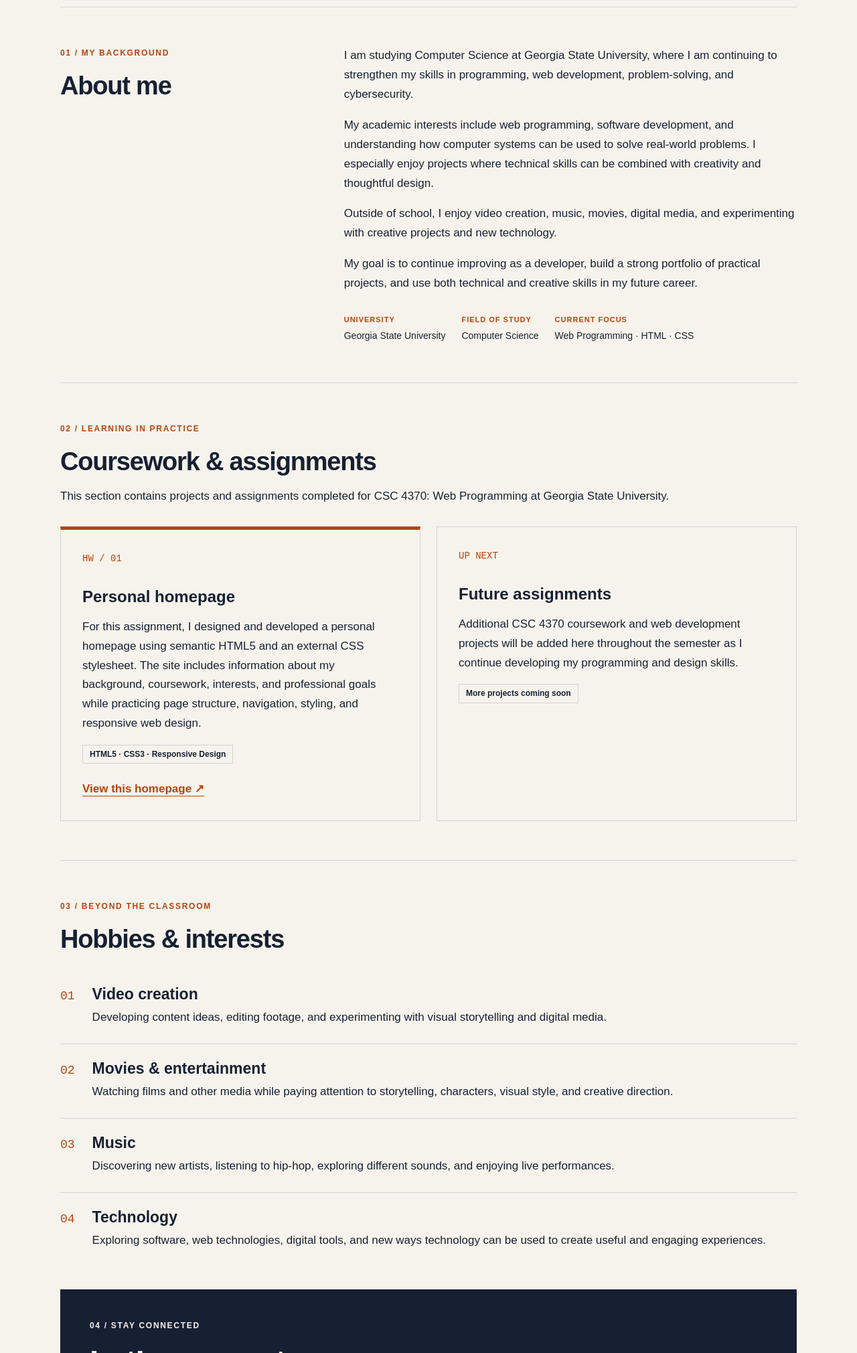
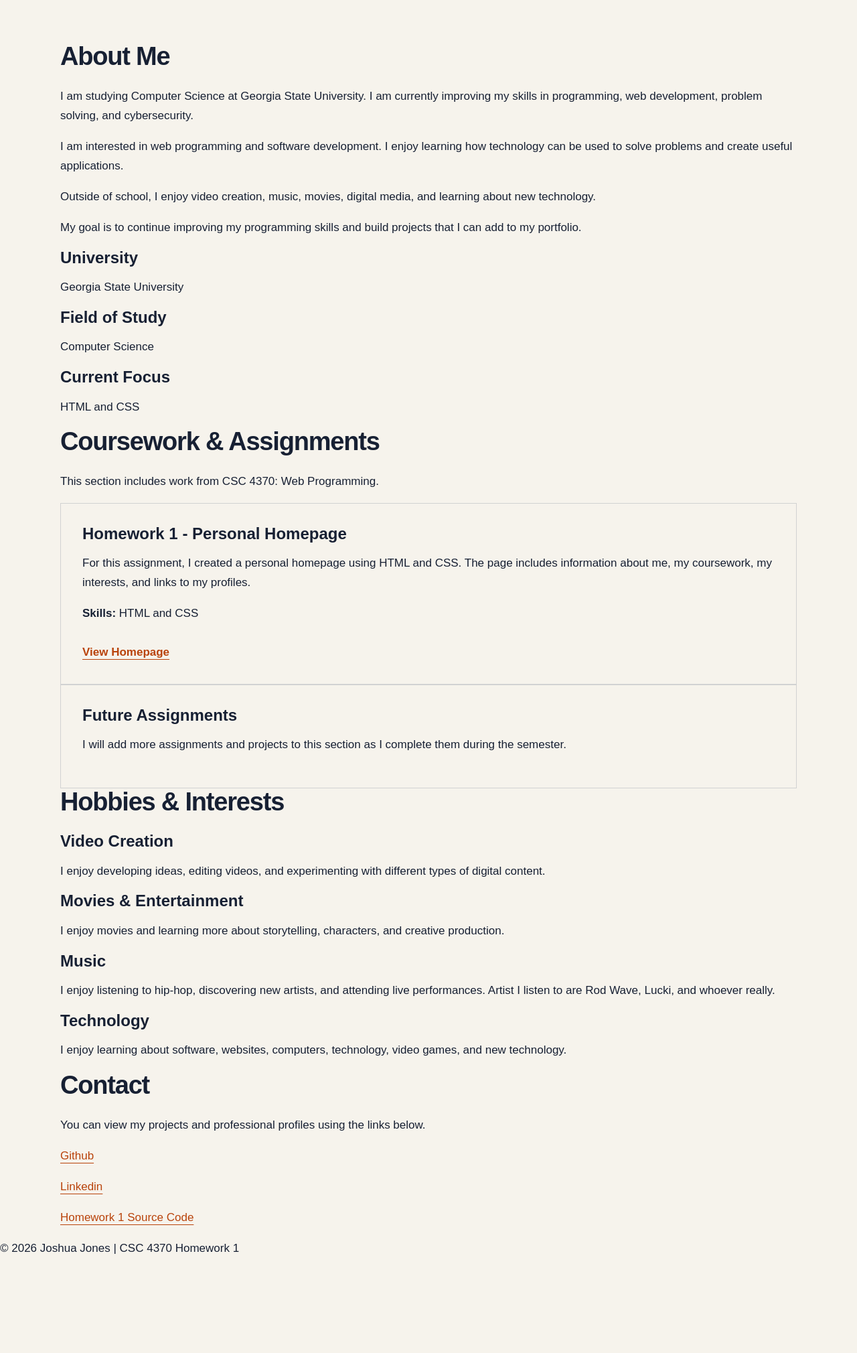
Before and after one commit to JoshJones552/HW-1ski, a plain HTML site: page index.html in a window 1280 px wide. Shown: the part 780-2800 px from the top of the page at 67% size. After the commit the page ends 2676 px from the top, so only its background shows below. Drawn offline with Linux system fonts and the light colour scheme.

Commit message:
Update index.html

```diff
--- a/index.html
+++ b/index.html
@@ -1,353 +1,196 @@
 <!DOCTYPE html>
 <html lang="en">
 <head>
-  <meta charset="utf-8">
-  <meta name="viewport" content="width=device-width, initial-scale=1">
-  <meta
-    name="description"
-    content="Joshua Jones's personal homepage and web programming coursework at Georgia State University."
-  >
-  <title>Joshua Jones | Personal Homepage</title>
+    <meta charset="UTF-8">
+    <meta name="viewport" content="width=device-width, initial-scale=1.0">
+    <title>Joshua Jones - Personal Homepage</title>
     <link rel="stylesheet" href="styles.css">
 </head>
 
 <body>
 
-  <a class="skip-link" href="#main">Skip to main content</a>
+<header>
+    <h2>JJ</h2>
 
-  <header class="site-header">
-    <div class="header-inner">
-
-      <a
-        class="wordmark"
-        href="#profile"
-        aria-label="Joshua Jones, back to profile"
-      >
-        JJ
-      </a>
-
-      <nav aria-label="Main navigation">
-        <ul>
-          <li><a href="#profile">Profile</a></li>
-          <li><a href="#about">About</a></li>
-          <li><a href="#coursework">Coursework</a></li>
-          <li><a href="#interests">Interests</a></li>
-          <li><a href="#contact">Contact</a></li>
-        </ul>
+    <nav>
+        <a href="#profile">Profile</a>
+        <a href="#about">About</a>
+        <a href="#coursework">Coursework</a>
+        <a href="#interests">Interests</a>
+        <a href="#contact">Contact</a>
     </nav>
-
-    </div>
 </header>
 
-  <main id="main">
+                                 <main>
 
-    <section
-      class="hero"
-      id="profile"
-      aria-labelledby="profile-title"
-    >
+    <section id="profile" class="hero">
 
-      <div class="hero-copy">
+        <div>
+            <p class="small-title">Georgia State University / Computer Science</p>
 
-        <p class="eyebrow">
-          Georgia State University / Computer Science
+            <h1>Joshua Jones</h1>
+
+            <h3>Computer Science Student</h3>
+
+            <p>
+                I am a Computer Science student at Georgia State University.
+                I am interested in web development, cybersecurity, technology,
+                and creative projects.
             </p>
 
-        <h1 id="profile-title">
-          Joshua<br>
-          <span>Jones.</span>
-        </h1>
+            <a class="button" href="#coursework">View My Coursework</a>
+        </div>
 
-        <p class="intro">
-          Computer science student. Creative problem solver.
+        <div>
+            <img src="images/profile.svg"
+                 alt="JJ profile graphic"
+                 width="350">
+
+            <p>Learning. Building. Improving.</p>
+        </div>
+
+    </section>
+
+
+    <section id="about">
+
+        <h2>About Me</h2>
+
+        <p>
+            I am studying Computer Science at Georgia State University.
+            I am currently improving my skills in programming, web development,
+            problem solving, and cybersecurity.
         </p>
 
         <p>
-          I’m a Computer Science student at Georgia State University
-          with interests in web development, cybersecurity, digital
-          media, and creative technology. This site highlights my
-          coursework, technical growth, and projects as I continue
-          building my skills.
-        </p>
-
-        <a class="button" href="#coursework">
-          Explore my coursework
-          <span aria-hidden="true">&#8599;</span>
-        </a>
-
-      </div>
-
-      <figure class="profile-art">
-
-        <img
-          src="images/profile.svg"
-          width="480"
-          height="480"
-          alt="Orange and cream JJ initials graphic representing Joshua Jones"
-        >
-
-        <figcaption>
-          Learning. Building. Improving.
-        </figcaption>
-
-      </figure>
-
-    </section>
-
-    <section
-      class="section about"
-      id="about"
-      aria-labelledby="about-title"
-    >
-
-      <div>
-        <p class="eyebrow">
-          01 / My background
-        </p>
-
-        <h2 id="about-title">
-          About me
-        </h2>
-      </div>
-
-      <div class="section-copy">
-
-        <p>
-          I am studying Computer Science at Georgia State University,
-          where I am continuing to strengthen my skills in programming,
-          web development, problem-solving, and cybersecurity.
-        </p>
-
-        <p>
-          My academic interests include web programming, software
-          development, and understanding how computer systems can be
-          used to solve real-world problems. I especially enjoy projects
-          where technical skills can be combined with creativity and
-          thoughtful design.
+            I am interested in web programming and software development.
+            I enjoy learning how technology can be used to solve problems
+            and create useful applications.
         </p>
 
         <p>
             Outside of school, I enjoy video creation, music, movies,
-          digital media, and experimenting with creative projects and
-          new technology.
+            digital media, and learning about new technology.
         </p>
 
         <p>
-          My goal is to continue improving as a developer, build a
-          strong portfolio of practical projects, and use both technical
-          and creative skills in my future career.
+            My goal is to continue improving my programming skills and
+            build projects that I can add to my portfolio.
         </p>
 
-        <dl class="facts">
+        <h3>University</h3>
+        <p>Georgia State University</p>
 
-          <div>
-            <dt>University</dt>
-            <dd>Georgia State University</dd>
+        <h3>Field of Study</h3>
+        <p>Computer Science</p>
+
+        <h3>Current Focus</h3>
+        <p>HTML and CSS</p>
+
+    </section>
+
+
+    <section id="coursework">
+
+        <h2>Coursework &amp; Assignments</h2>
+
+        <p>
+            This section includes work from CSC 4370: Web Programming.
+        </p>
+
+        <div class="project">
+
+            <h3>Homework 1 - Personal Homepage</h3>
+
+            <p>
+                For this assignment, I created a personal homepage using
+                HTML and CSS. The page includes information about me,
+                my coursework, my interests, and links to my profiles.
+            </p>
+
+            <p><strong>Skills:</strong> HTML and CSS</p>
+
+            <a href="#profile">View Homepage</a>
+
         </div>
 
-          <div>
-            <dt>Field of study</dt>
-            <dd>Computer Science</dd>
-          </div>
+        <div class="project">
 
-          <div>
-            <dt>Current focus</dt>
-            <dd>Web Programming · HTML · CSS</dd>
-          </div>
+            <h3>Future Assignments</h3>
 
-        </dl>
+            <p>
+                I will add more assignments and projects to this section
+                as I complete them during the semester.
+            </p>
 
         </div>
 
     </section>
 
-    <section
-      class="section"
-      id="coursework"
-      aria-labelledby="coursework-title"
-    >
 
-      <p class="eyebrow">
-        02 / Learning in practice
+    <section id="interests">
+
+        <h2>Hobbies &amp; Interests</h2>
+
+        <div class="interest">
+            <h3>Video Creation</h3>
+            <p>
+                I enjoy developing ideas, editing videos, and experimenting
+                with different types of digital content.
             </p>
+        </div>
 
-      <h2 id="coursework-title">
-        Coursework &amp; assignments
-      </h2>
+        <div class="interest">
+            <h3>Movies &amp; Entertainment</h3>
+            <p>
+                I enjoy movies and learning more about storytelling,
+                characters, and creative production.
+            </p>
+        </div>
 
-      <p class="section-lead">
-        This section contains projects and assignments completed for
-        CSC 4370: Web Programming at Georgia State University.
+        <div class="interest">
+            <h3>Music</h3>
+            <p>
+                I enjoy listening to hip-hop, discovering new artists,
+                and attending live performances. Artist I listen to are Rod Wave, Lucki, and whoever really.
             </p>
+        </div>
 
-      <div class="projects">
-
-        <article class="project featured">
-
-          <p class="project-number">
-            HW / 01
+        <div class="interest">
+            <h3>Technology</h3>
+            <p>
+                I enjoy learning about software, websites, computers, technology, video games,
+                and new technology.
             </p>
-
-          <h3>
-            Personal homepage
-          </h3>
-
-          <p>
-            For this assignment, I designed and developed a personal
-            homepage using semantic HTML5 and an external CSS stylesheet.
-            The site includes information about my background, coursework,
-            interests, and professional goals while practicing page
-            structure, navigation, styling, and responsive web design.
-          </p>
-
-          <p class="tag">
-            HTML5 · CSS3 · Responsive Design
-          </p>
-
-          <a href="#profile">
-            View this homepage
-            <span aria-hidden="true">&#8599;</span>
-          </a>
-
-        </article>
-
-        <article class="project">
-
-          <p class="project-number">
-            UP NEXT
-          </p>
-
-          <h3>
-            Future assignments
-          </h3>
-
-          <p>
-            Additional CSC 4370 coursework and web development projects
-            will be added here throughout the semester as I continue
-            developing my programming and design skills.
-          </p>
-
-          <p class="tag">
-            More projects coming soon
-          </p>
-
-        </article>
-
         </div>
 
     </section>
 
-    <section
-      class="section"
-      id="interests"
-      aria-labelledby="interests-title"
-    >
 
-      <p class="eyebrow">
-        03 / Beyond the classroom
+    <section id="contact">
+
+        <h2>Contact</h2>
+
+        <p>
+            You can view my projects and professional profiles using
+            the links below.
         </p>
 
-      <h2 id="interests-title">
-        Hobbies &amp; interests
-      </h2>
-
-      <ul class="interests-list">
-
-        <li>
-          <span class="interest-number" aria-hidden="true">01</span>
-          <div>
-            <h3>Video creation</h3>
         <p>
-              Developing content ideas, editing footage, and experimenting
-              with visual storytelling and digital media.
-            </p>
-          </div>
-        </li>
-
-        <li>
-          <span class="interest-number" aria-hidden="true">02</span>
-          <div>
-            <h3>Movies &amp; entertainment</h3>
-            <p>
-              Watching films and other media while paying attention to
-              storytelling, characters, visual style, and creative direction.
-            </p>
-          </div>
-        </li>
-
-        <li>
-          <span class="interest-number" aria-hidden="true">03</span>
-          <div>
-            <h3>Music</h3>
-            <p>
-              Discovering new artists, listening to hip-hop, exploring
-              different sounds, and enjoying live performances.
-            </p>
-          </div>
-        </li>
-
-        <li>
-          <span class="interest-number" aria-hidden="true">04</span>
-          <div>
-            <h3>Technology</h3>
-            <p>
-              Exploring software, web technologies, digital tools, and
-              new ways technology can be used to create useful and
-              engaging experiences.
-            </p>
-          </div>
-        </li>
-
-      </ul>
-
-    </section>
-
-    <section
-      class="section contact"
-      id="contact"
-      aria-labelledby="contact-title"
-    >
-
-      <p class="eyebrow">
-        04 / Stay connected
+            <a href="https://github.com/JoshJones552">
+                Github
+            </a>
         </p>
 
-      <h2 id="contact-title">
-        Let’s connect.
-      </h2>
+        <p>
+            <a href="https://www.linkedin.com/in/joshjonesin">
+                Linkedin
+            </a>
+        </p>
 
         <p>
-        I’m continuing to build my programming portfolio and document
-        my progress as a Computer Science student. You can view my
-        projects, source code, and professional profile below.
-      </p>
-
-      <a
-        class="button"
-        href="https://github.com/JoshJones552"
-        target="_blank"
-        rel="noopener noreferrer"
-      >
-        Visit my GitHub &#8599;
-      </a>
-
-      <a
-        class="button"
-        href="https://www.linkedin.com/in/joshjonesin"
-        target="_blank"
-        rel="noopener noreferrer"
-      >
-        Visit my LinkedIn &#8599;
-      </a>
-
-      <p>
-        <a
-          class="repository-link"
-          href="https://github.com/JoshJones552/HW-1ski"
-          target="_blank"
-          rel="noopener noreferrer"
-        >
-          View the source for this homepage
+            <a href="https://github.com/JoshJones552/HW-1ski">
+                Homework 1 Source Code
             </a>
         </p>
 
@@ -355,14 +198,10 @@
 
 </main>
 
+
 <footer>
-    <p>
-      &copy; 2026 Joshua Jones · CSC 4370 · Homework 1
-    </p>
+    <p>&copy; 2026 Joshua Jones | CSC 4370 Homework 1</p>
 </footer>
 
 </body>
 </html>
-  <footer class="site-footer"><p>&copy; 2026 Joshua Jones <span>CSC 4370 · Homework 1</span></p><a href="#profile">Back to top &#8593;</a></footer>
-</body>
-</html>
```
Lines whose indentation alone changed are shown as unchanged.
